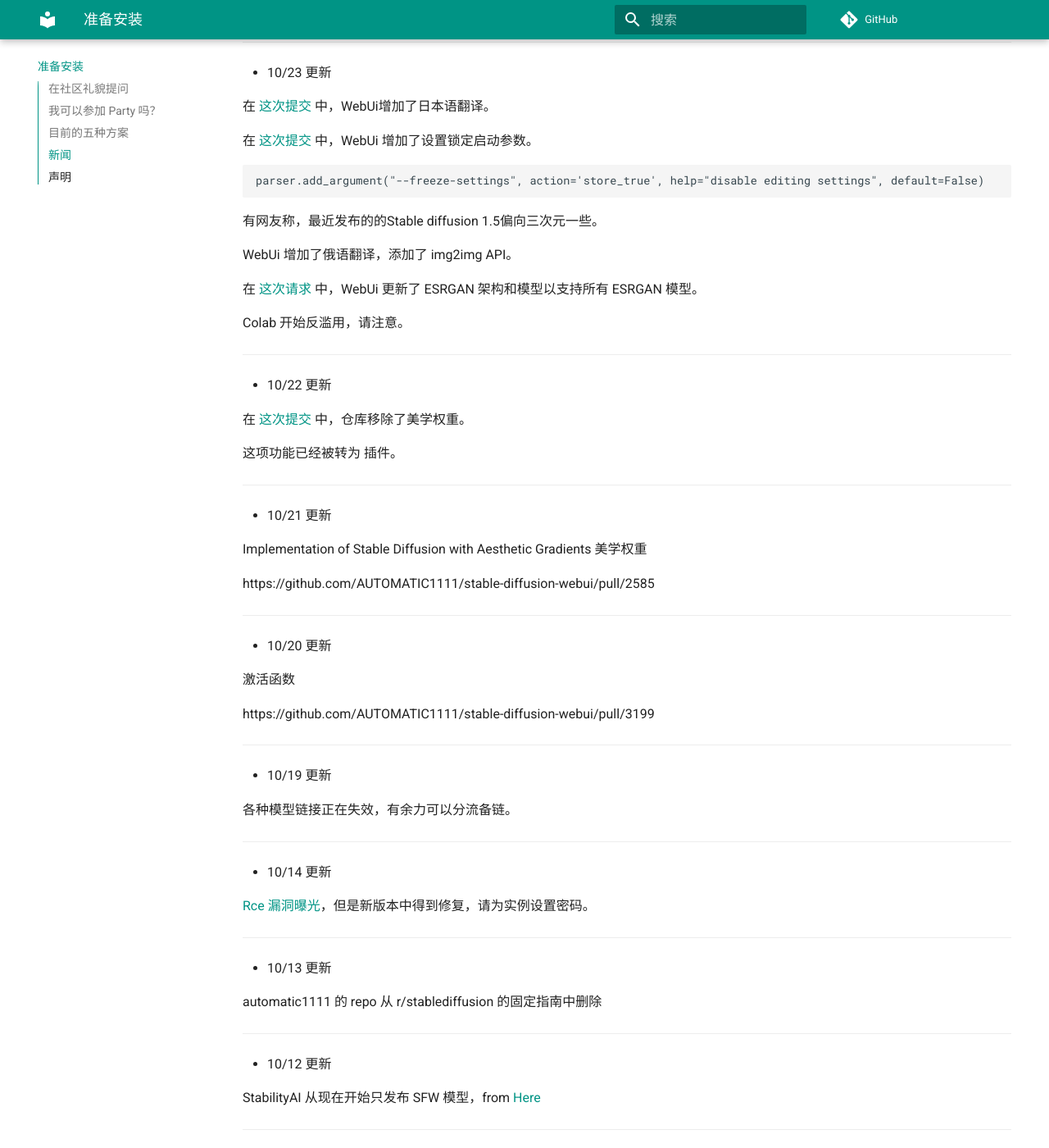
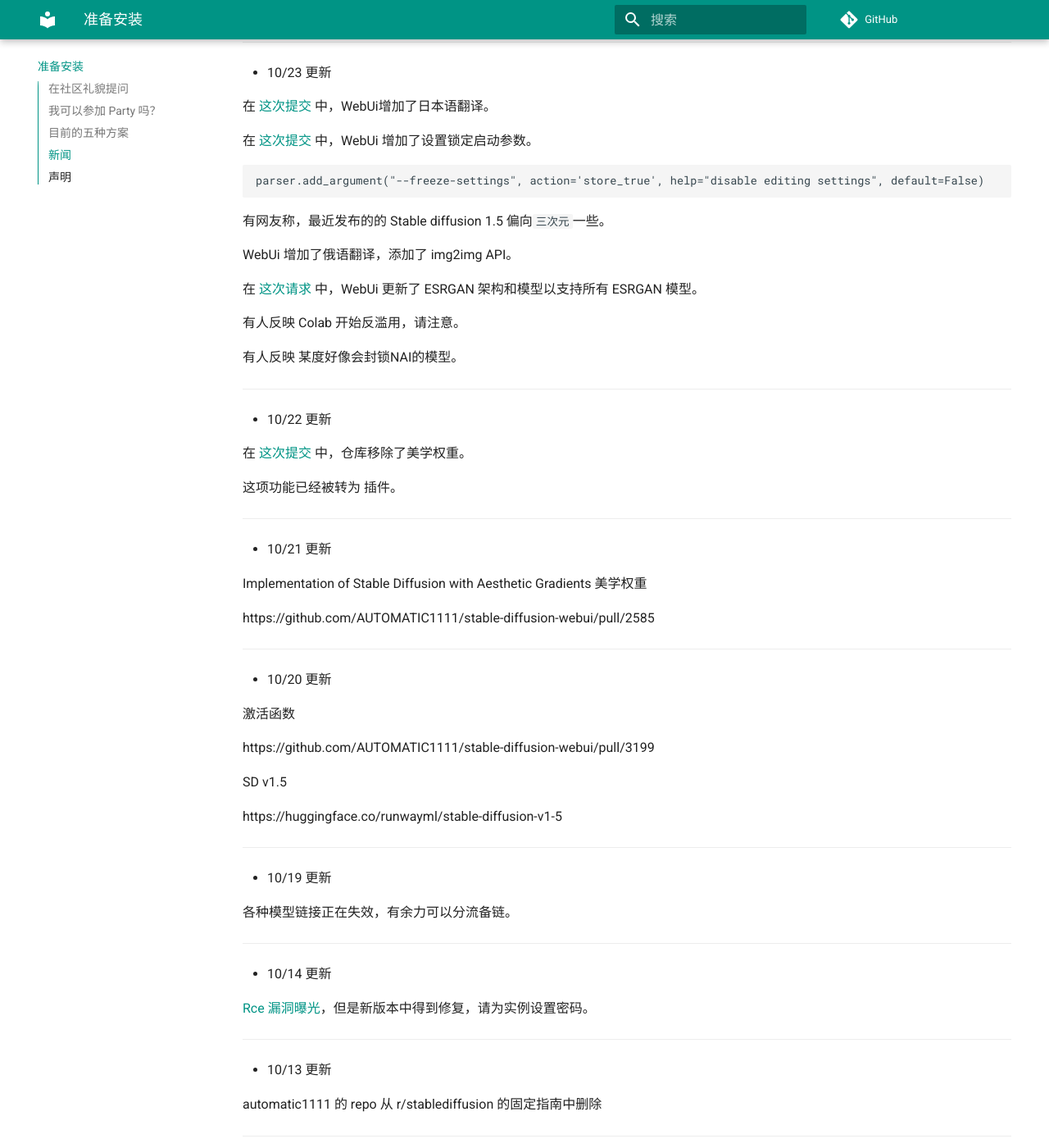
Before and after one commit to sudoskys/StableDiffusionBook, an MkDocs documentation site: the page built from docs/2_prepare.md, in a window 1280 px wide and 1400 px high, scrolled down 1537 px. Shown: the whole window at 82% size. Built offline with MkDocs 1.6.1 and Material for MkDocs 9.7.7, drawn with Linux system fonts in a browser that asks for light colours; comment, search, counter and statistics services are not loaded.

Commit message:
add:说明

````diff
--- a/docs/2_prepare.md
+++ b/docs/2_prepare.md
@@ -66,13 +66,15 @@
 parser.add_argument("--freeze-settings", action='store_true', help="disable editing settings", default=False)
 ```
 
-有网友称，最近发布的的Stable diffusion 1.5偏向三次元一些。
+有网友称，最近发布的的 Stable diffusion 1.5 偏向`三次元`一些。
 
 WebUi 增加了俄语翻译，添加了 img2img API。
 
 在 [这次请求](https://github.com/AUTOMATIC1111/stable-diffusion-webui/pull/2067) 中，WebUi 更新了 ESRGAN 架构和模型以支持所有 ESRGAN 模型。
 
-Colab 开始反滥用，请注意。
+有人反映 Colab 开始反滥用，请注意。
+
+有人反映 某度好像会封锁NAI的模型。
 
 -------
 - 10/22 更新
@@ -95,6 +97,10 @@
 激活函数
 
 https://github.com/AUTOMATIC1111/stable-diffusion-webui/pull/3199
+
+SD v1.5
+
+https://huggingface.co/runwayml/stable-diffusion-v1-5
 
 -------
 - 10/19 更新
````
